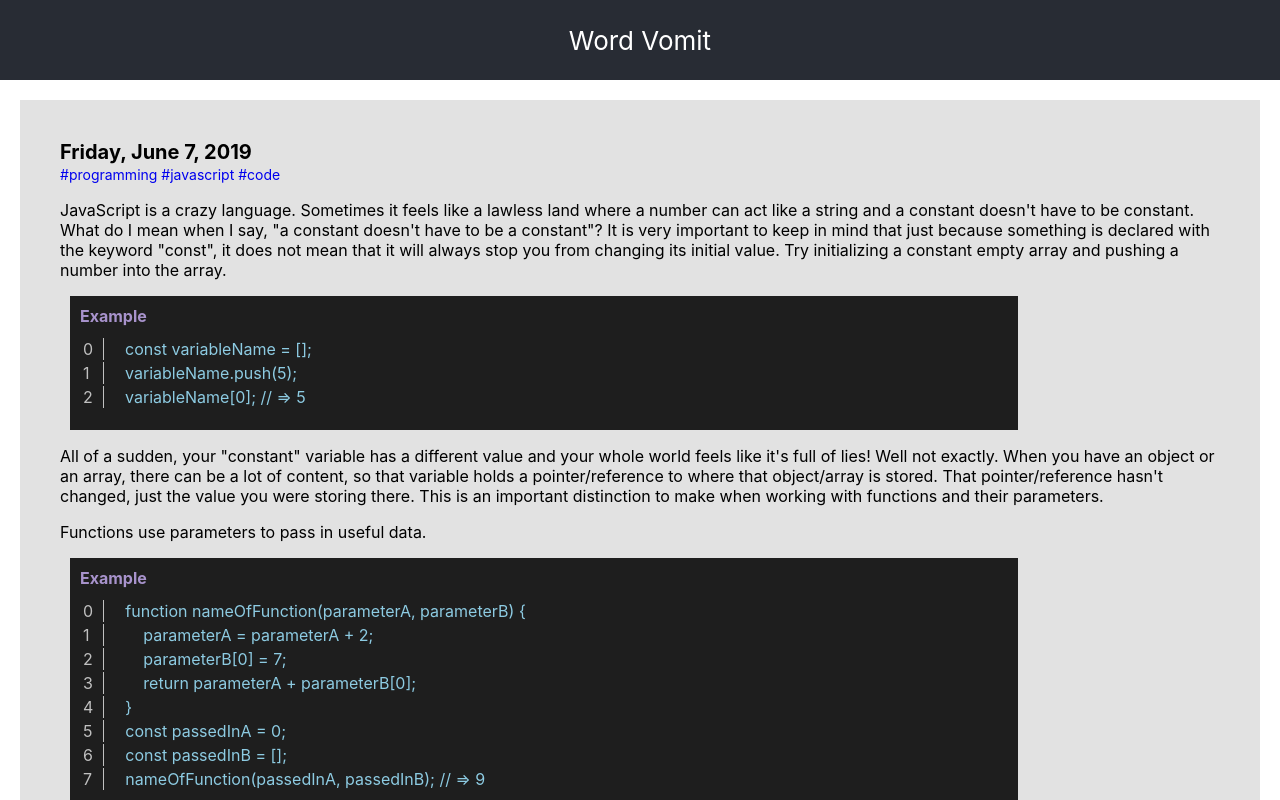
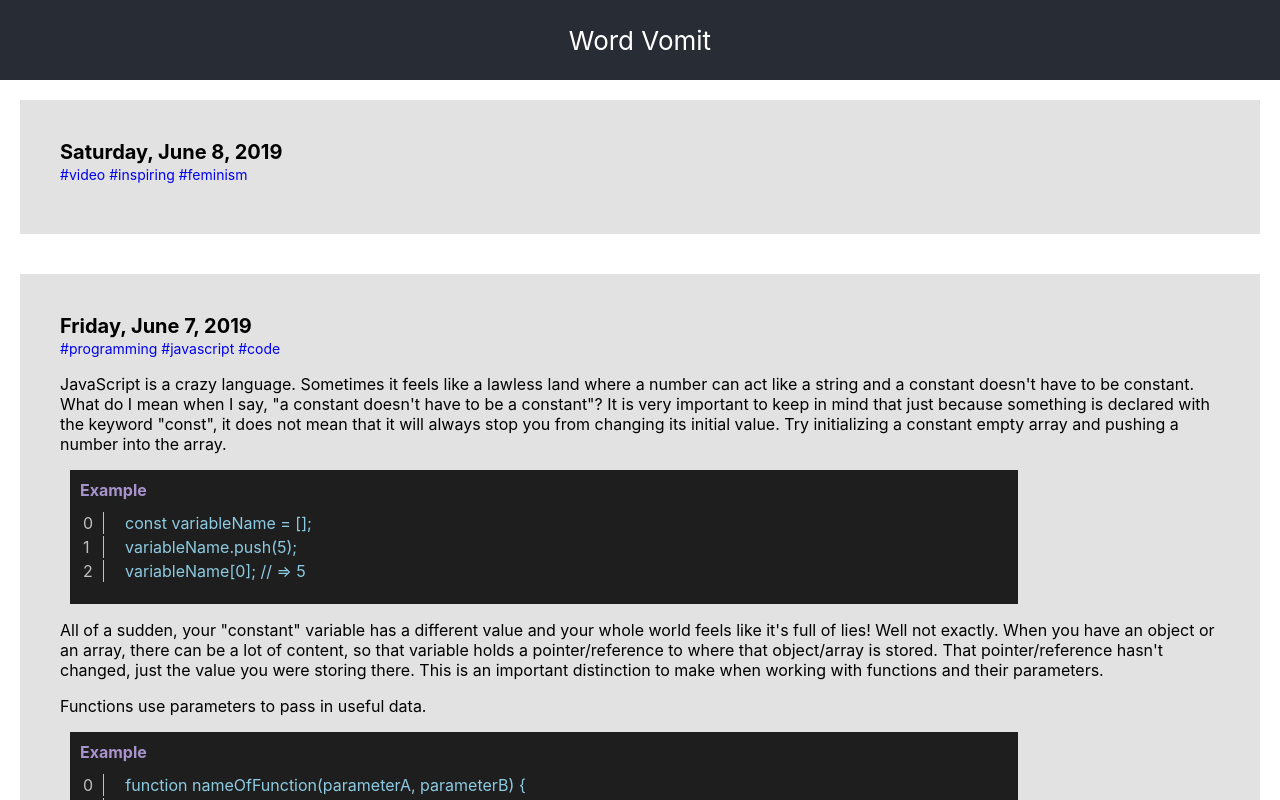
Before and after one commit to joheec/word-vomit, a React (Create React App) app: page / in a window 1280 px wide. Shown: the top 800 px of the page. Built offline with nearby package versions, Linux system fonts and the light colour scheme.

Commit message:
Entry #3

```diff
--- /dev/null
+++ b/src/posts/20190608.jsx
@@ -0,0 +1,25 @@
+import React from 'react';
+import {
+  Date,
+  Entry,
+  Tags,
+  Video,
+} from '../components';
+
+function Post() {
+  const tags = [
+    'video',
+    'inspiring',
+    'feminism',
+  ];
+
+ return (
+   <Entry>
+     <Date date='Saturday, June 8, 2019' />
+     <Tags tags={tags} />
+     <Video id='whpJ19RJ4JY' />
+   </Entry>
+ );
+}
+
+export default Post;
--- a/src/posts/index.js
+++ b/src/posts/index.js
@@ -1,8 +1,10 @@
 import React from 'react';
+import Three from './20190608';
 import Two from './20190607';
 import One from './20190603';
 
 export default [
+  <Three id="20190608" />,
   <Two id="20190607" />,
   <One id="20190603" />,
 ];
```
